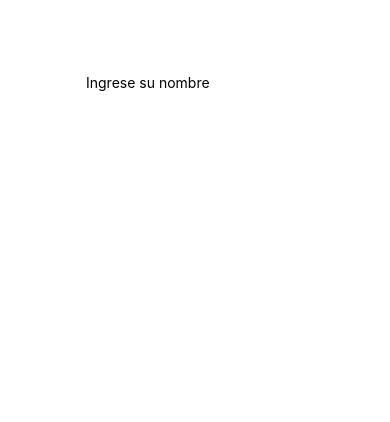
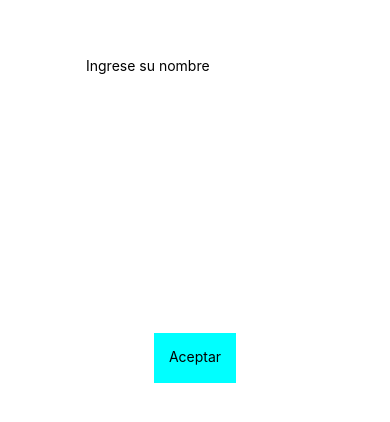
Before and after one commit to mario-galindo/react-native-scratch, a React Native app: screen / in a window 390 px wide. Shown: the part 202-624 px from the top of the page. Built offline with nearby package versions, Linux system fonts and the light colour scheme.

Commit message:
Buttons for capture input user

```diff
--- a/App.js
+++ b/App.js
@@ -1,5 +1,5 @@
 import React from 'react';
-import { StyleSheet, Text, View, TextInput } from 'react-native';
+import { StyleSheet, Text, View, TextInput,TouchableOpacity } from 'react-native';
 
 
 export default class App extends React.Component {
@@ -7,6 +7,10 @@ export default class App extends React.Component {
   state = {};
   handleChange = text => {
     this.setState({ text });
+  }
+
+  handlePress = () => {
+    alert(`Tu Nombre es: ${this.state.text}`)
   }
 
 
@@ -20,7 +24,9 @@ export default class App extends React.Component {
           placeholder="Ingrese su nombre"
           onChangeText={this.handleChange}
         />
-        <Text>{text && `Mi nombre es: ${text}`}</Text>
+        <TouchableOpacity onPress={this.handlePress} style={styles.button}>
+          <Text>Aceptar</Text>
+          </TouchableOpacity>
       </View>
     );
   }
@@ -52,4 +58,9 @@ const styles = StyleSheet.create({
     alignItems: 'center',
     justifyContent: 'space-evenly'
   },
+  button:{
+    backgroundColor:'cyan',
+    height:50,
+    padding:15
+  }
 });
```
